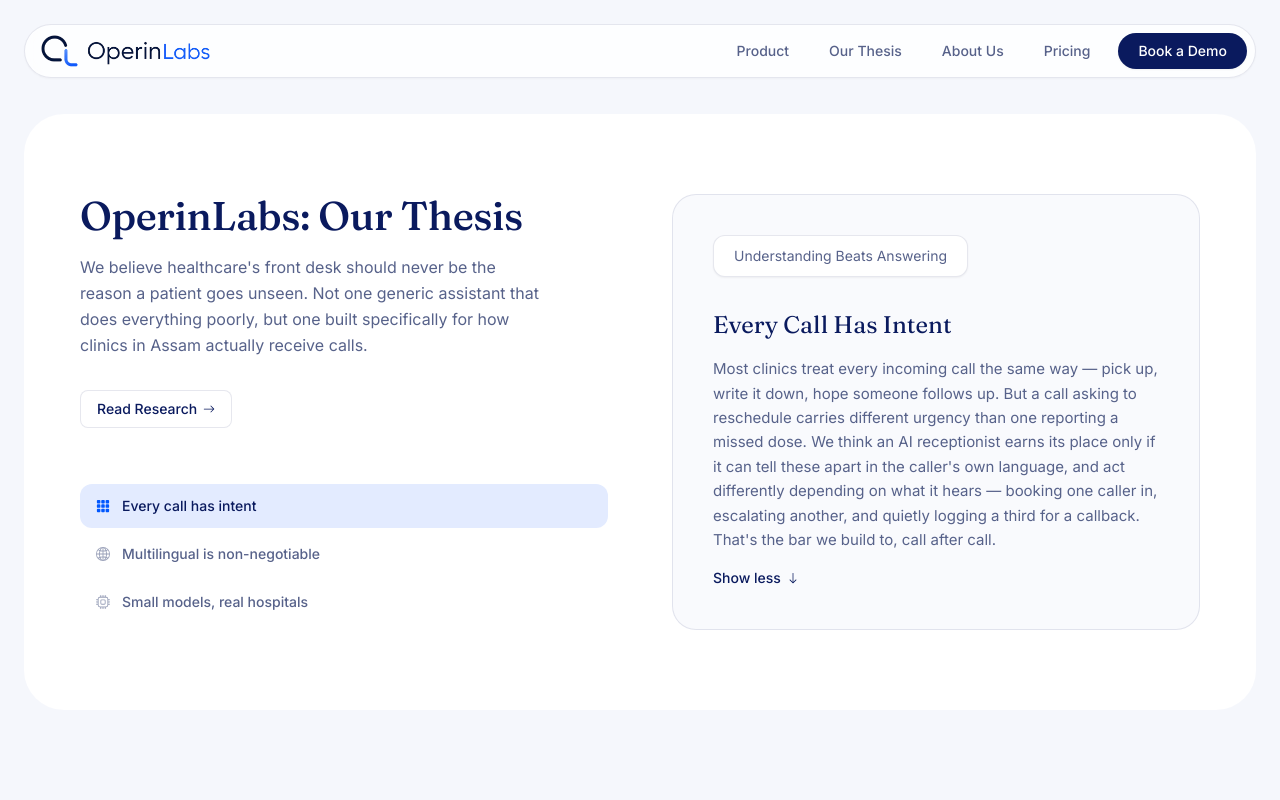
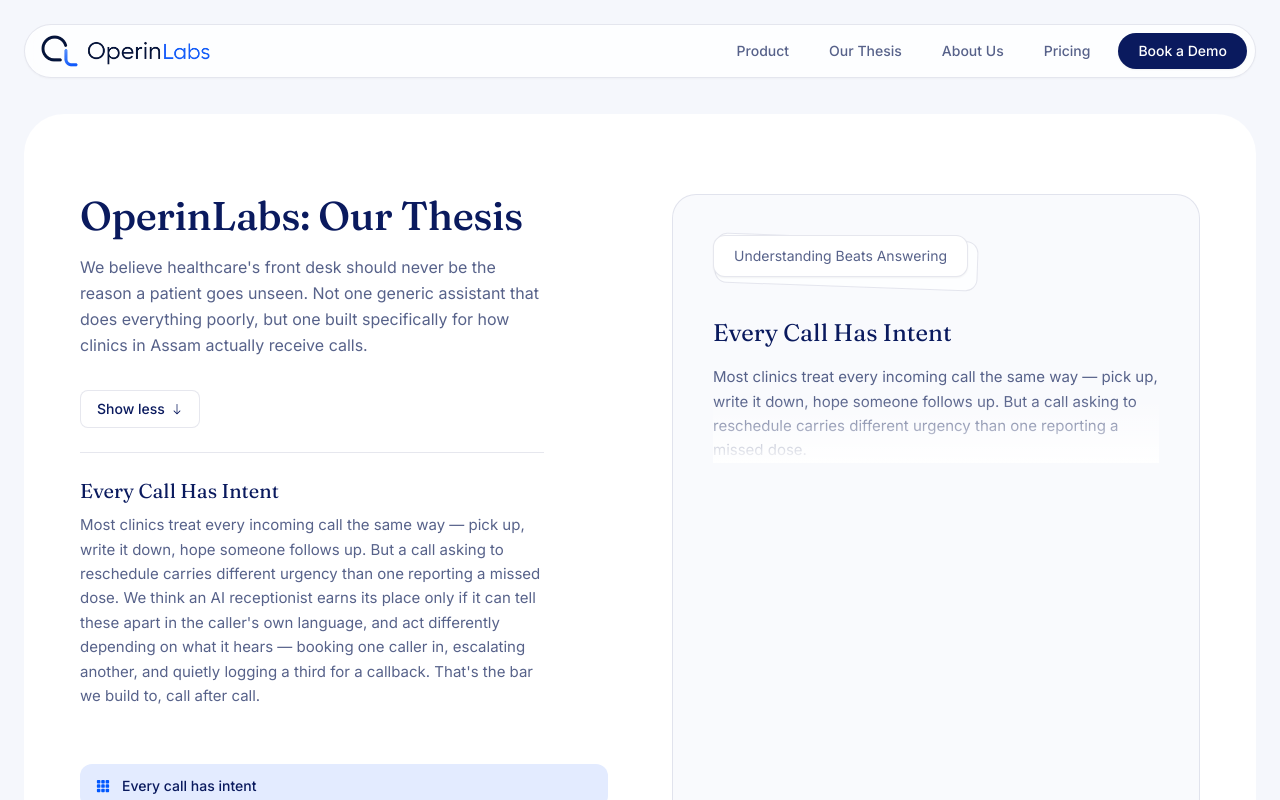
Before and after one commit to OperinLabs/OperinLabs-Landing-Page, a React (Vite) app: page / in a window 1280 px wide. Both pictures are taken after a click on the button "Read more". Shown: the part 1964-2764 px from the top of the page. Built offline with nearby package versions, Linux system fonts and the light colour scheme.

Commit message:
Update Thesis.tsx

```diff
--- a/src/components/Thesis.tsx
+++ b/src/components/Thesis.tsx
@@ -56,7 +56,7 @@ export default function Thesis() {
     <section id="our-thesis" className="scroll-mt-24 bg-bg px-6 py-24">
       <div className="mx-auto max-w-[90rem] rounded-[40px] bg-white px-8 py-16 sm:px-14 sm:py-20">
         <div className="grid gap-16 lg:grid-cols-2">
-          {/* Left: intro + topic list */}
+          {/* Left: intro + Read more (expands full article here) + topic list */}
           <div>
             <h2 className="font-editorial font-medium text-ink text-[32px] sm:text-[40px] leading-[1.1] tracking-[-0.01em]">
               OperinLabs: Our Thesis
@@ -68,10 +68,38 @@ export default function Thesis() {
               in Assam actually receive calls.
             </p>
 
-            <button className="mt-8 inline-flex items-center gap-1.5 rounded-lg border border-line bg-white px-4 py-2 text-sm font-medium text-ink transition-colors hover:bg-accent-soft">
-              Read Research
-              <BsArrowRight className="text-xs" aria-hidden="true" />
+            <button
+              onClick={() => setExpanded((v) => !v)}
+              className="mt-8 inline-flex items-center gap-1.5 rounded-lg border border-line bg-white px-4 py-2 text-sm font-medium text-ink transition-colors hover:bg-accent-soft"
+            >
+              {expanded ? "Show less" : "Read more"}
+              <BsArrowRight
+                className={`text-xs transition-transform ${expanded ? "rotate-90" : ""}`}
+                aria-hidden="true"
+              />
             </button>
+
+            <AnimatePresence>
+              {expanded && (
+                <motion.div
+                  key={topic.heading}
+                  initial={{ opacity: 0, height: 0 }}
+                  animate={{ opacity: 1, height: "auto" }}
+                  exit={{ opacity: 0, height: 0 }}
+                  transition={{ duration: 0.35, ease: "easeOut" }}
+                  className="overflow-hidden"
+                >
+                  <div className="mt-6 max-w-[46ch] border-t border-line pt-6">
+                    <h3 className="font-editorial text-xl text-ink">
+                      {topic.heading}
+                    </h3>
+                    <p className="mt-2 text-[15px] leading-relaxed text-ink-soft">
+                      {topic.preview} {topic.rest}
+                    </p>
+                  </div>
+                </motion.div>
+              )}
+            </AnimatePresence>
 
             <div className="mt-14 flex flex-col gap-1">
               {topics.map((t, i) => {
@@ -97,17 +125,26 @@ export default function Thesis() {
             </div>
           </div>
 
-          {/* Right: nested card with rotated caption + fading/expandable paragraph */}
+          {/* Right: purely visual "stacked notes" — rotated label + fading preview, no interaction */}
           <div className="relative rounded-3xl border border-line bg-bg/60 p-8 sm:p-10">
+            <div className="relative w-fit">
+              {/* Back note, subtly offset and rotated the other way */}
+              <div
+                className="absolute -inset-1 translate-x-1.5 translate-y-1.5 rotate-2 rounded-xl border border-line bg-white/70"
+                aria-hidden="true"
+              />
+              <AnimatePresence mode="wait">
                 <motion.div
                   key={topic.cardLabel}
                   initial={{ opacity: 0, y: 8 }}
                   animate={{ opacity: 1, y: 0 }}
                   transition={{ duration: 0.35 }}
-              className="-rotate-2 rounded-xl border border-line bg-white px-5 py-2.5 text-sm text-ink-soft shadow-sm w-fit"
+                  className="relative -rotate-2 rounded-xl border border-line bg-white px-5 py-2.5 text-sm text-ink-soft shadow-sm"
                 >
                   {topic.cardLabel}
                 </motion.div>
+              </AnimatePresence>
+            </div>
 
             <AnimatePresence mode="wait">
               <motion.div
@@ -116,33 +153,19 @@ export default function Thesis() {
                 animate={{ opacity: 1, y: 0 }}
                 exit={{ opacity: 0, y: -10 }}
                 transition={{ duration: 0.35 }}
-                className="mt-8"
+                className="mt-10"
               >
                 <h3 className="font-editorial text-2xl text-ink">{topic.heading}</h3>
 
                 <div className="relative mt-4">
                   <p className="text-[15px] leading-relaxed text-ink-soft">
                     {topic.preview}
-                    {expanded && " " + topic.rest}
                   </p>
-                  {!expanded && (
                   <div
                     className="pointer-events-none absolute inset-x-0 bottom-0 h-16 bg-gradient-to-b from-transparent to-white"
                     aria-hidden="true"
                   />
-                  )}
                 </div>
-
-                <button
-                  onClick={() => setExpanded((v) => !v)}
-                  className="mt-4 inline-flex items-center gap-1.5 text-sm font-medium text-ink transition-colors hover:text-accent"
-                >
-                  {expanded ? "Show less" : "Read more"}
-                  <BsArrowRight
-                    className={`text-xs transition-transform ${expanded ? "rotate-90" : ""}`}
-                    aria-hidden="true"
-                  />
-                </button>
               </motion.div>
             </AnimatePresence>
           </div>
```
Lines whose indentation alone changed are shown as unchanged.
